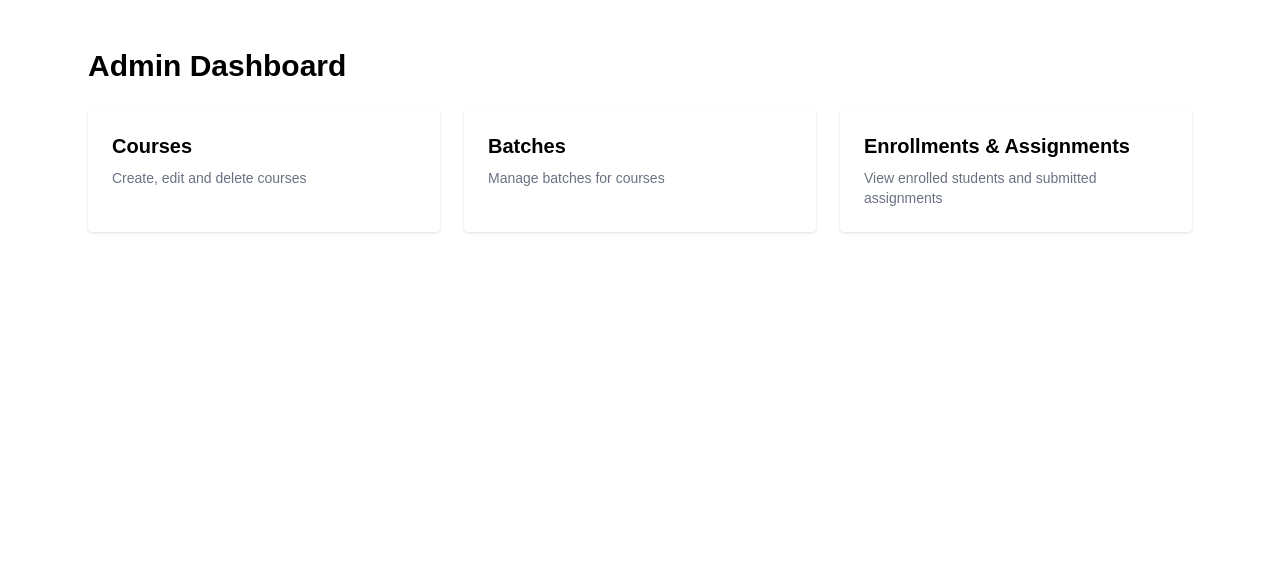
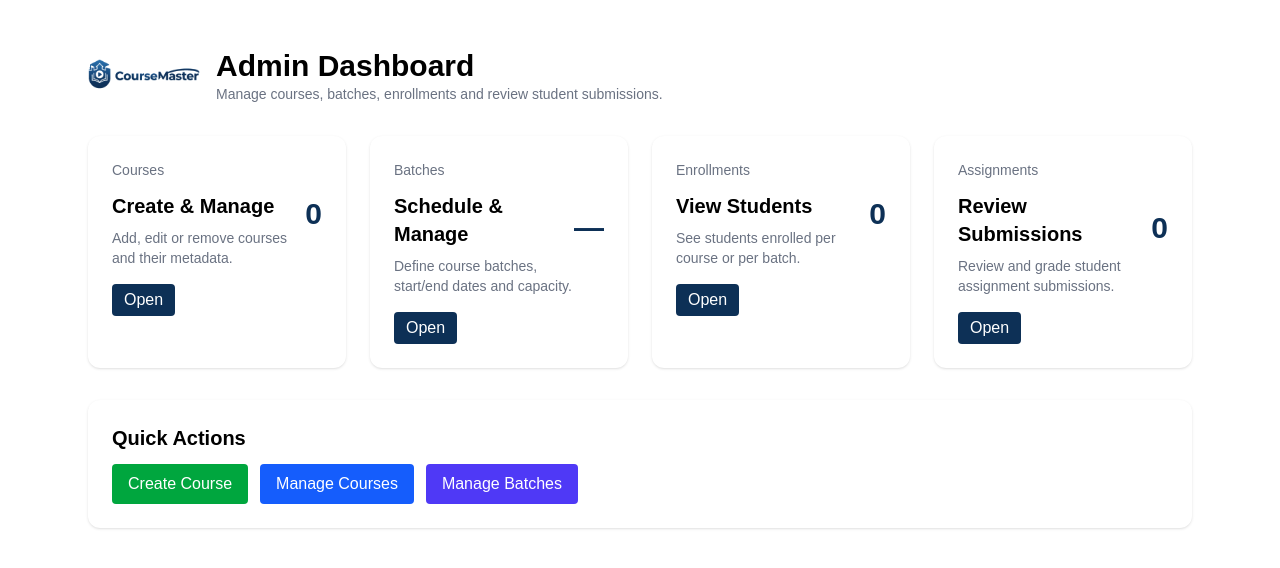
Before and after one commit to Bokul98/coursemaster-client, a React (Vite) app: page /admin in a window 1280 px wide. Shown: the top 568 px of the page. Built offline with nearby package versions, Linux system fonts and the light colour scheme; no server answers; sample sign-in values are in the browser's storage; a web font is replaced by a local one.

Commit message:
added dashboard for admin

```diff
--- a/src/pages/Admin/AdminDashboard.jsx
+++ b/src/pages/Admin/AdminDashboard.jsx
@@ -1,27 +1,108 @@
-import React from 'react';
+import React, { useEffect, useState } from 'react';
 import { Link } from 'react-router-dom';
+import Logo from '/src/assets/Logo.png';
 
 const AdminDashboard = () => {
+  const [stats, setStats] = useState({ courses: 0, enrollments: 0, assignments: 0 });
+  useEffect(() => {
+    const fetchStats = async () => {
+      try {
+        const token = localStorage.getItem('accessToken');
+        const res = await fetch('http://localhost:5000/admin/stats', {
+          headers: token ? { Authorization: `Bearer ${token}` } : {}
+        });
+        if (!res.ok) return; // ignore
+        const data = await res.json();
+        setStats(data);
+      } catch (e) {
+        // ignore errors for now
+      }
+    };
+    fetchStats();
+  }, []);
+
   return (
     <div className="max-w-6xl mx-auto px-6 py-12">
-      <h1 className="text-3xl font-bold mb-6">Admin Dashboard</h1>
+      <header className="flex items-center justify-between mb-8">
+        <div className="flex items-center gap-4">
+          <Link to="/">
+            <img src={Logo} alt="Logo" className="w-28 object-contain" />
+          </Link>
+          <div>
+            <h1 className="text-3xl font-bold">Admin Dashboard</h1>
+            <p className="text-sm text-gray-500">Manage courses, batches, enrollments and review student submissions.</p>
+          </div>
+        </div>
+      </header>
 
-      <div className="grid grid-cols-1 md:grid-cols-3 gap-6">
-        <Link to="/admin/courses" className="block bg-white rounded shadow p-6 hover:shadow-lg">
-          <h2 className="font-semibold text-xl mb-2">Courses</h2>
-          <p className="text-sm text-gray-500">Create, edit and delete courses</p>
-        </Link>
+      <main>
+        <div className="grid grid-cols-1 sm:grid-cols-2 lg:grid-cols-4 gap-6 mb-8">
+          <Link to="/admin/courses" className="block bg-white rounded-xl p-6 shadow hover:shadow-lg transition">
+            <div className="flex items-center justify-between">
+              <div>
+                <div className="text-sm text-gray-500">Courses</div>
+                <div className="mt-3 text-xl font-semibold">Create & Manage</div>
+                <p className="mt-2 text-sm text-gray-500">Add, edit or remove courses and their metadata.</p>
+              </div>
+              <div className="text-3xl font-bold text-[#0D3056]">{stats.courses}</div>
+            </div>
+            <div className="mt-4">
+              <button className="px-3 py-1 bg-[#0D3056] text-white rounded">Open</button>
+            </div>
+          </Link>
 
-        <Link to="/admin/courses" className="block bg-white rounded shadow p-6 hover:shadow-lg">
-          <h2 className="font-semibold text-xl mb-2">Batches</h2>
-          <p className="text-sm text-gray-500">Manage batches for courses</p>
-        </Link>
+          <Link to="/admin/courses" className="block bg-white rounded-xl p-6 shadow hover:shadow-lg transition">
+            <div className="flex items-center justify-between">
+              <div>
+                <div className="text-sm text-gray-500">Batches</div>
+                <div className="mt-3 text-xl font-semibold">Schedule & Manage</div>
+                <p className="mt-2 text-sm text-gray-500">Define course batches, start/end dates and capacity.</p>
+              </div>
+              <div className="text-3xl font-bold text-[#0D3056]">—</div>
+            </div>
+            <div className="mt-4">
+              <button className="px-3 py-1 bg-[#0D3056] text-white rounded">Open</button>
+            </div>
+          </Link>
 
-        <Link to="/admin/courses" className="block bg-white rounded shadow p-6 hover:shadow-lg">
-          <h2 className="font-semibold text-xl mb-2">Enrollments & Assignments</h2>
-          <p className="text-sm text-gray-500">View enrolled students and submitted assignments</p>
-        </Link>
-      </div>
+          <Link to="/admin/courses" className="block bg-white rounded-xl p-6 shadow hover:shadow-lg transition">
+            <div className="flex items-center justify-between">
+              <div>
+                <div className="text-sm text-gray-500">Enrollments</div>
+                <div className="mt-3 text-xl font-semibold">View Students</div>
+                <p className="mt-2 text-sm text-gray-500">See students enrolled per course or per batch.</p>
+              </div>
+              <div className="text-3xl font-bold text-[#0D3056]">{stats.enrollments}</div>
+            </div>
+            <div className="mt-4">
+              <button className="px-3 py-1 bg-[#0D3056] text-white rounded">Open</button>
+            </div>
+          </Link>
+
+          <Link to="/admin/courses" className="block bg-white rounded-xl p-6 shadow hover:shadow-lg transition">
+            <div className="flex items-center justify-between">
+              <div>
+                <div className="text-sm text-gray-500">Assignments</div>
+                <div className="mt-3 text-xl font-semibold">Review Submissions</div>
+                <p className="mt-2 text-sm text-gray-500">Review and grade student assignment submissions.</p>
+              </div>
+              <div className="text-3xl font-bold text-[#0D3056]">{stats.assignments}</div>
+            </div>
+            <div className="mt-4">
+              <button className="px-3 py-1 bg-[#0D3056] text-white rounded">Open</button>
+            </div>
+          </Link>
+        </div>
+
+        <section className="bg-white rounded-xl p-6 shadow">
+          <h2 className="text-xl font-semibold mb-3">Quick Actions</h2>
+          <div className="flex flex-col sm:flex-row gap-3">
+            <Link to="/admin/courses/new" className="inline-block px-4 py-2 bg-green-600 text-white rounded">Create Course</Link>
+            <Link to="/admin/courses" className="inline-block px-4 py-2 bg-blue-600 text-white rounded">Manage Courses</Link>
+            <Link to="/admin/courses" className="inline-block px-4 py-2 bg-indigo-600 text-white rounded">Manage Batches</Link>
+          </div>
+        </section>
+      </main>
     </div>
   );
 };
--- a/src/pages/Authentication/Login/Login.jsx
+++ b/src/pages/Authentication/Login/Login.jsx
@@ -46,8 +46,10 @@ const Login = () => {
             setSuccessMsg("Login successful!");
             console.log("User logged in:", result);
 
-            // redirect to home
-            navigate('/');
+            // redirect to role-appropriate dashboard
+            const role = result.role || localStorage.getItem('userRole') || 'student';
+            if (role === 'admin') navigate('/admin');
+            else navigate('/student');
 
         } catch (error) {
             setServerError("Something went wrong. Please try again." + (error.message ? ` Error: ${error.message}` : ""));
--- a/src/pages/Authentication/Register/Register.jsx
+++ b/src/pages/Authentication/Register/Register.jsx
@@ -63,7 +63,9 @@ const Register = () => {
                     localStorage.setItem('userRole', signinResult.role || 'student');
                     localStorage.setItem('userName', signinResult.name || '');
                     window.dispatchEvent(new Event('authChange'));
-                    navigate('/');
+                    const role = signinResult.role || localStorage.getItem('userRole') || 'student';
+                    if (role === 'admin') navigate('/admin');
+                    else navigate('/student');
                 } else {
                     // fallback: redirect to login
                     navigate('/login');
--- a/src/pages/Student/StudentDashboard.jsx
+++ b/src/pages/Student/StudentDashboard.jsx
@@ -18,7 +18,9 @@ const StudentDashboard = () => {
       <div className="bg-gradient-to-r from-[#eef2ff] to-[#f0f9ff] rounded-2xl p-8 mb-8 shadow-sm">
         <div className="max-w-4xl mx-auto text-center">
           <div className="mx-auto w-20 h-20 sm:w-24 sm:h-24 md:w-28 md:h-28 rounded-full bg-white flex items-center justify-center shadow-md mb-4">
-            <img src={Logo} alt="Logo" className="w-12 h-12 sm:w-14 sm:h-14 md:w-16 md:h-16 object-contain" />
+            <Link to="/">
+              <img src={Logo} alt="Logo" className="w-12 h-12 sm:w-14 sm:h-14 md:w-16 md:h-16 object-contain" />
+            </Link>
           </div>
 
           <h1 className="text-2xl sm:text-3xl md:text-4xl font-extrabold text-[#0D3056]">Welcome back, {userName}</h1>
--- a/src/router/router.jsx
+++ b/src/router/router.jsx
@@ -1,4 +1,5 @@
-import { createBrowserRouter } from "react-router-dom";
+import { createBrowserRouter, Navigate } from "react-router-dom";
+import React from 'react';
 import RootLayout from "../layouts/RootLayout";
 import Home from "../pages/Home/Home/Home";
 import AuthLayout from "../layouts/AuthLayout";
@@ -37,11 +38,22 @@ export const router = createBrowserRouter([
   },
   {
     path: "/student",
-    Component: StudentDashboard
+    Component: () => {
+      const role = localStorage.getItem('userRole') || null;
+      if (!localStorage.getItem('accessToken')) return <Navigate to="/login" replace />;
+      // if admin accidentally navigates to /student, send to admin dashboard
+      if (role === 'admin') return <Navigate to="/admin" replace />;
+      return <StudentDashboard />;
+    }
   },
   {
     path: "/admin",
-    Component: AdminDashboard
+    Component: () => {
+      const role = localStorage.getItem('userRole') || null;
+      if (!localStorage.getItem('accessToken')) return <Navigate to="/login" replace />;
+      if (role !== 'admin') return <Navigate to="/student" replace />;
+      return <AdminDashboard />;
+    }
   },
   {
     path: "/admin/courses",
```
